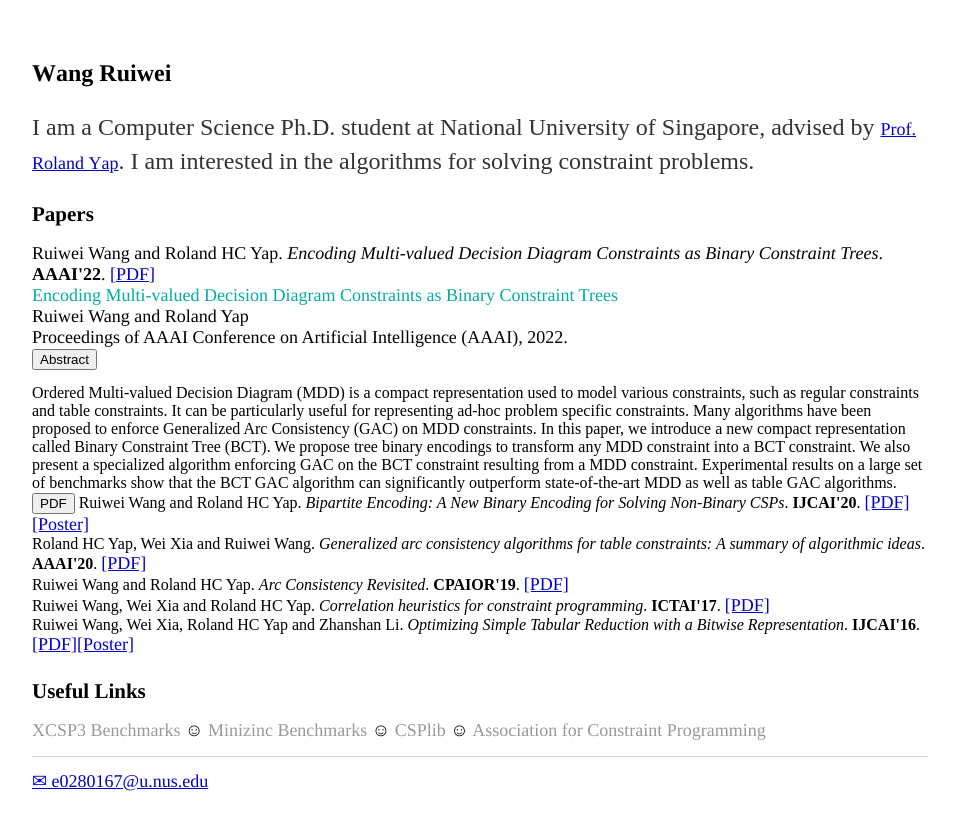
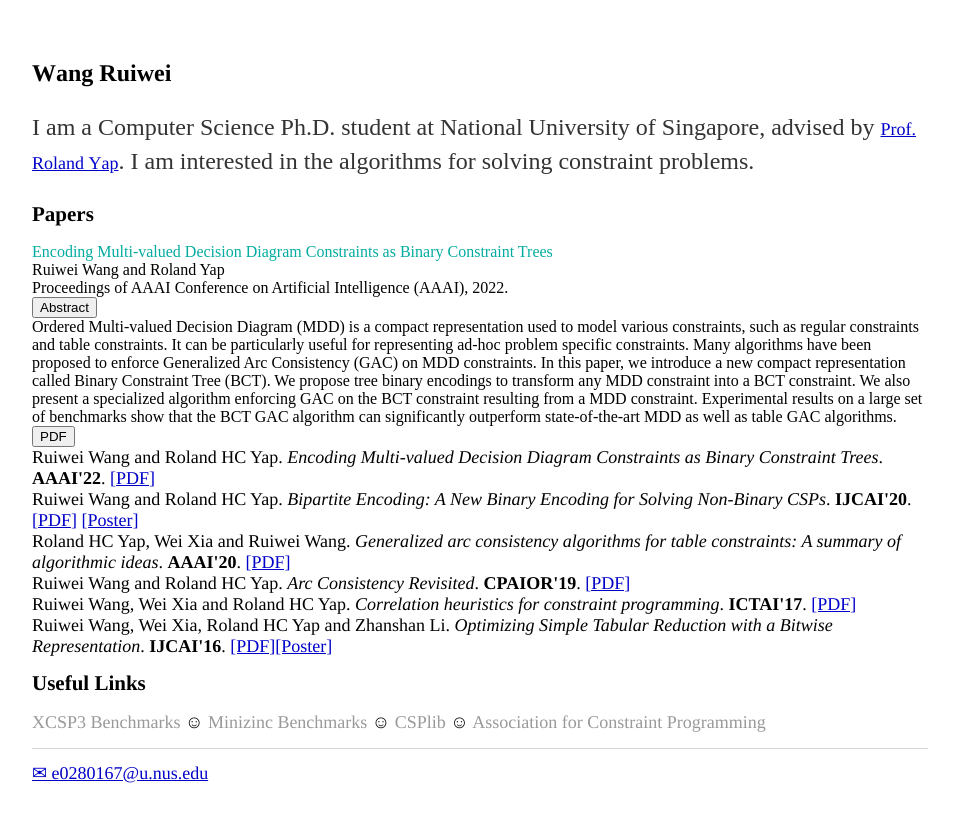
Before and after one commit to WangRuiwei/WangRuiwei.github.io, a Jekyll site: the page built from index.html, in a window 1280 px wide. Shown: the top 830 px of the page, without its empty margins (160-1119 px from the left). Built offline with Jekyll 4.4.1, drawn with Linux system fonts in a browser that asks for light colours.

Commit message:
Update index.html

```diff
--- a/index.html
+++ b/index.html
@@ -6,9 +6,6 @@ title: Wang Ruiwei
 <h1 style="margin: 0.0px 0.0px 16.1px 0.0px; line-height: 28.0px; font: 24.0px Times; color: #000000; -webkit-text-stroke: #000000"><span class="s1"><b>Wang Ruiwei</b></span></h1>
 <p class="p1"><span class="s1">I am a Computer Science Ph.D. student at National University of Singapore, advised by <a href="http://www.comp.nus.edu.sg/~ryap/"><span class="s2">Prof. Roland Yap</span></a>. I am interested in the algorithms for solving constraint problems.</span></p>
 <h2 style="margin: 0.0px 0.0px 15.4px 0.0px; line-height: 25.0px; font: 21.0px Times; color: #000000; -webkit-text-stroke: #000000"><span class="s1"><b>Papers</b></span></h2>
-<p class="p3">
-Ruiwei Wang and Roland HC Yap. <i>Encoding Multi-valued Decision Diagram Constraints as Binary Constraint Trees</I>. <b>AAAI'22</b>. <a href="https://WangRuiwei.github.io/papers/AAAI2022-BCT.pdf"><span class="s2">[PDF]</span></a><br>
-
 <tr>
 <td class="publication">
 <span class="pubtitle">
@@ -27,7 +24,8 @@ Ordered Multi-valued Decision Diagram (MDD) is a compact representation used to
 PDF</button>
 </td>
 </tr>
-
+<p class="p3">
+Ruiwei Wang and Roland HC Yap. <i>Encoding Multi-valued Decision Diagram Constraints as Binary Constraint Trees</I>. <b>AAAI'22</b>. <a href="https://WangRuiwei.github.io/papers/AAAI2022-BCT.pdf"><span class="s2">[PDF]</span></a><br>
 Ruiwei Wang and Roland HC Yap. <i>Bipartite Encoding: A New Binary Encoding for Solving Non-Binary CSPs</I>. <b>IJCAI'20</b>. <a href="https://www.ijcai.org/Proceedings/2020/0165.pdf"><span class="s2">[PDF]</span></a> <a href="https://WangRuiwei.github.io/papers/poster.pdf"><span class="s2">[Poster]</span></a><br>
 Roland HC Yap, Wei Xia and Ruiwei Wang. <i>Generalized arc consistency algorithms for table constraints: A summary of algorithmic ideas</I>. <b>AAAI'20</b>. <a href="https://aaai.org/ojs/index.php/AAAI/article/view/7086/6940"><span class="s2">[PDF]</span></a><br>
 Ruiwei Wang and Roland HC Yap. <i>Arc Consistency Revisited</I>. <b>CPAIOR'19</b>. <a href="https://WangRuiwei.github.io/papers/Arc_Consistency_Revisited.pdf"><span class="s2">[PDF]</span></a><br>
```
